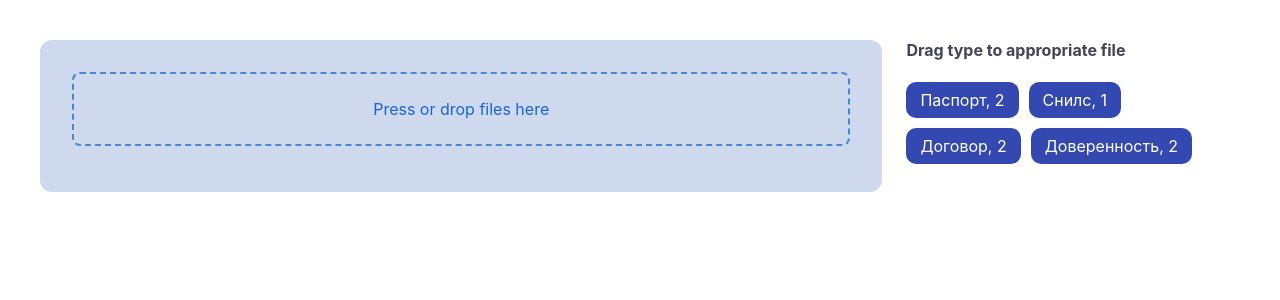
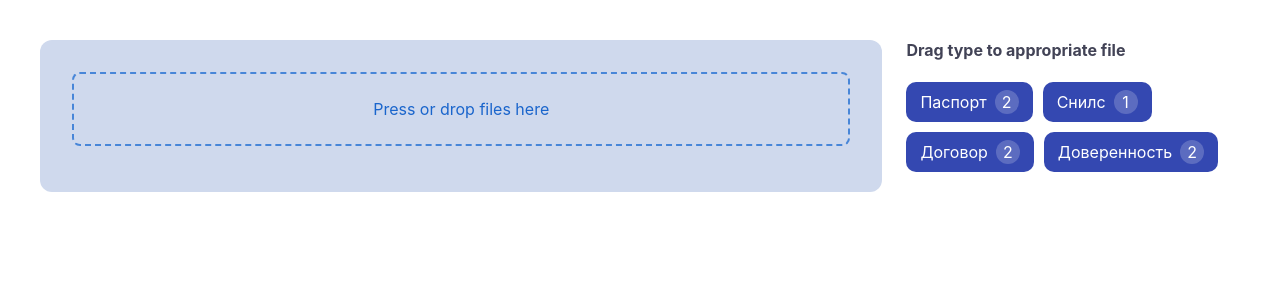
Before and after one commit to dmitryrodnikov/file-upload-concept, a React (Create React App) app: page / in a window 1280 px wide. Shown: the top 300 px of the page. Built offline with nearby package versions, Linux system fonts and the light colour scheme.

Commit message:
feat: check icon in suggest

```diff
--- a/src/components/suggest-item/suggest-item.module.scss
+++ b/src/components/suggest-item/suggest-item.module.scss
@@ -24,6 +24,7 @@
 .disabled {
   &.item {
     cursor: not-allowed;
+    color: #00000044;
     background-color: #00000022;
 
     &:hover {
@@ -32,9 +33,38 @@
         opacity: 0;
       }
     }
+
+    .count {
+      background-color: #8ad49a;
+    }
   }
 
 }
+
+.content {
+  display: flex;
+  align-items: center;
+}
+
+.count {
+  margin-left: 8px;
+  height: 24px;
+  min-width: 24px;
+  padding: 0 2px;
+  box-sizing: border-box;
+  display: flex;
+  align-items: center;
+  justify-content: center;
+  border-radius: 24px;
+  background-color: #ffffff33;
+
+  svg {
+    width: 16px;
+    height: 16px;
+    fill: white;
+  }
+}
+
 .shadow {
   position: absolute;
   top: 0;
--- a/src/components/suggest-item/suggest-item.tsx
+++ b/src/components/suggest-item/suggest-item.tsx
@@ -1,6 +1,8 @@
 import React, { useCallback } from 'react';
 import styles from './suggest-item.module.scss';
 import cn from 'classnames';
+import { ReactComponent as CheckIcon } from '../../assets/icon-check.svg';
+
 interface SuggestItemProps {
     label: string;
     data: string;
@@ -42,8 +44,9 @@
             onDragStart={handleDragStart}
             onDragEnd={handleDragEnd}
         >
-            <div>
-                {label}, {amount}
+            <div className={styles.content}>
+                <div>{label}</div>
+                <div className={styles.count}>{amount ? amount : <CheckIcon />}</div>
             </div>
             <div className={styles.shadow} />
         </div>
```
Also changed, not shown: src/assets/icon-check.svg (added).
